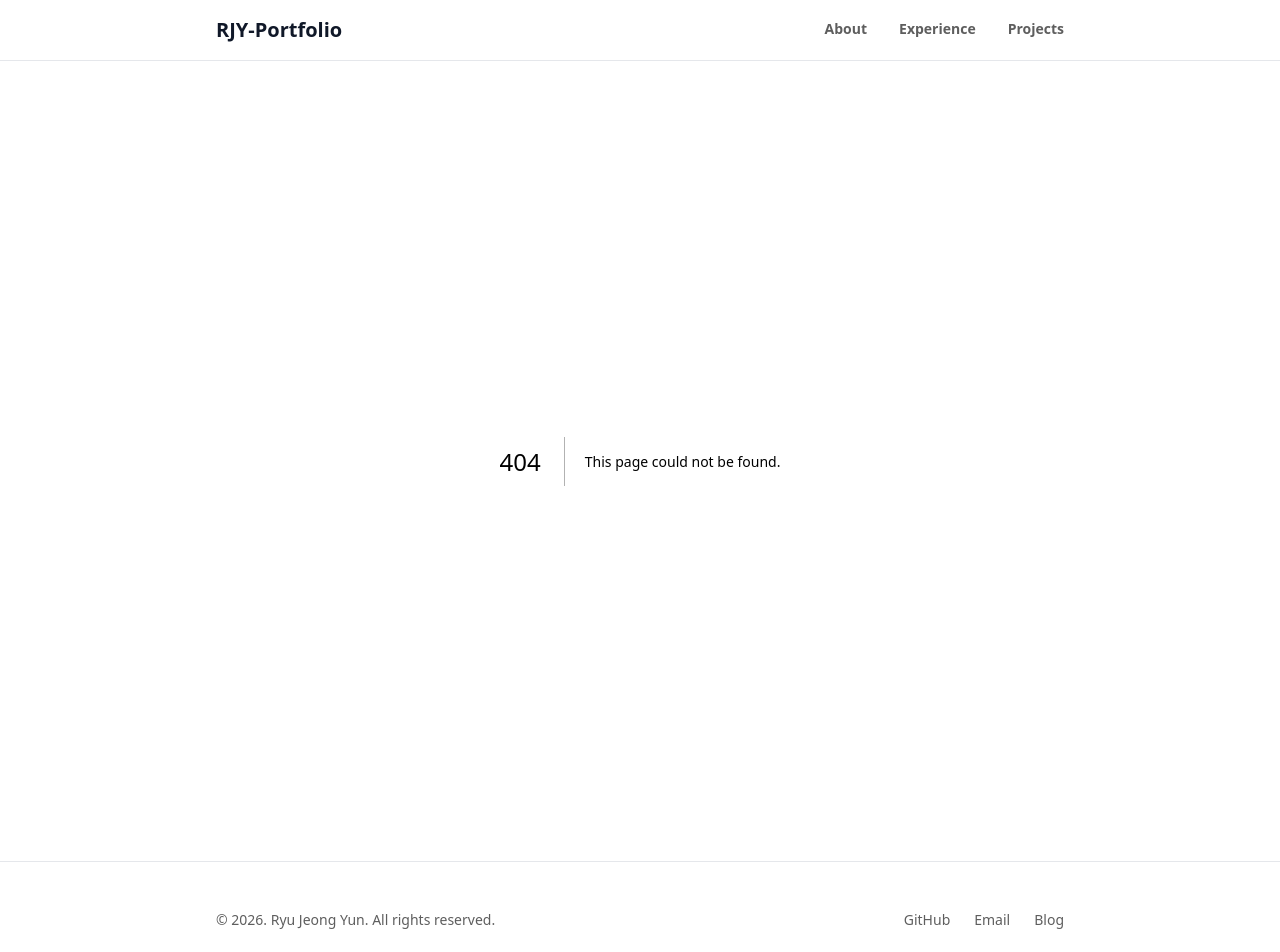
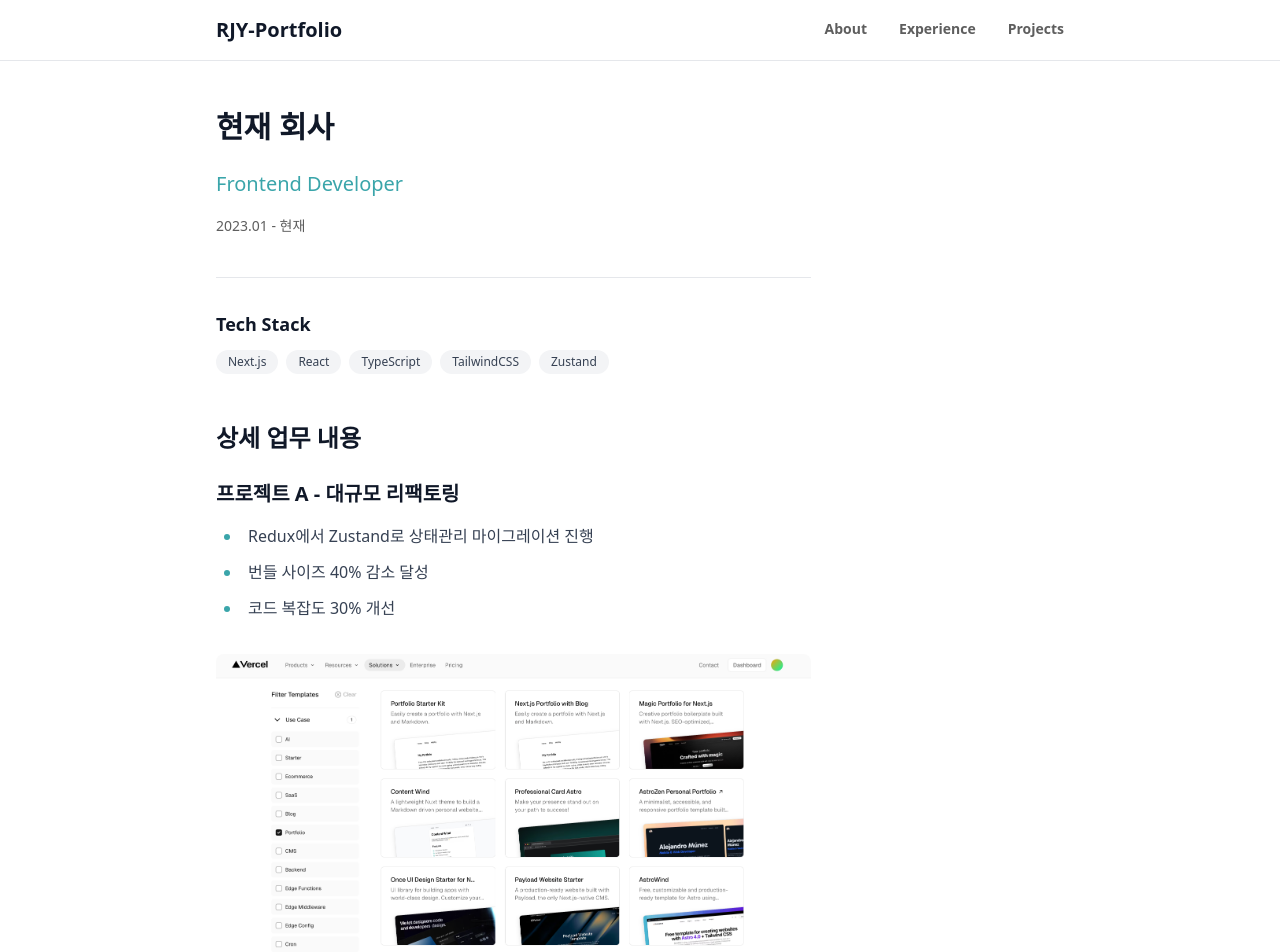
Before and after one commit to meldyssey/rjy-portfolio, a Next.js app: page /experience/company-1 in a window 1280 px wide. Before the commit this address had no page. Shown: the top 952 px of the page. Built offline with nearby package versions, Linux system fonts and the light colour scheme.

Commit message:
feat: experience 페이지 레이아웃 및 내용 추가
- experience 페이지의 초기 레이아웃 구현
- 마크다운 파일을 파싱하여 동적으로 내용을 렌더링

```diff
--- a/package.json
+++ b/package.json
@@ -9,9 +9,11 @@
     "lint": "eslint"
   },
   "dependencies": {
+    "@tailwindcss/typography": "^0.5.19",
     "gray-matter": "^4.0.3",
     "marked": "^17.0.1",
     "next": "15.5.11",
+    "next-mdx-remote": "^5.0.0",
     "react": "19.1.0",
     "react-dom": "19.1.0"
   },
--- /dev/null
+++ b/src/app/experience/[slug]/page.tsx
@@ -0,0 +1,56 @@
+import { getExperienceBySlug } from "@/lib/mdx";
+import { mdxComponents } from "@/lib/mdx-components";
+import { MDXRemote } from "next-mdx-remote/rsc";
+import Image from "next/image";
+import { notFound } from "next/navigation";
+import React from "react";
+
+export default async function Page({
+  params,
+}: {
+  params: Promise<{ slug: string }>;
+}) {
+  const { slug } = await params;
+  const experience = getExperienceBySlug(slug);
+
+  if (!experience) {
+    notFound();
+  }
+
+  const { metadata, content } = experience;
+
+  return (
+    <article className="prose py-12">
+      {/* 헤더 */}
+      <div className="mb-8 pb-6 border-b border-gray-200">
+        <h1 className="text-3xl font-bold text-gray-900 mb-2">
+          {metadata.company}
+        </h1>
+        <p className="text-xl text-primary font-medium mb-2">
+          {metadata.position}
+        </p>
+        <p className="text-sm text-neutral">{metadata.period}</p>
+      </div>
+
+      {/* 기술 스택 */}
+      <div className="mb-6">
+        <h3 className="text-lg font-semibold mb-3">Tech Stack</h3>
+        <div className="flex flex-wrap gap-2">
+          {metadata.techStack.map((tech, i) => (
+            <span
+              key={i}
+              className="px-3 py-1 text-xs font-medium bg-gray-100 text-gray-700 rounded-full"
+            >
+              {tech}
+            </span>
+          ))}
+        </div>
+      </div>
+
+      {/* MDX 본문 */}
+      <div className="mt-8">
+        <MDXRemote source={content} components={mdxComponents} />
+      </div>
+    </article>
+  );
+}
--- a/src/app/globals.css
+++ b/src/app/globals.css
@@ -1,4 +1,5 @@
 @import "tailwindcss";
+@plugin "@tailwindcss/typography";
 
 :root {
   --primary: #3aa5aa;
@@ -37,3 +38,9 @@ body {
 .hover\:border-primary:hover {
   border-color: var(--primary);
 }
+
+.prose {
+  --tw-prose-bullets: var(--primary);
+  --tw-prose-links: var(--primary);
+  --tw-prose-bold: var(--primary);
+}
--- a/src/components/Experiences.tsx
+++ b/src/components/Experiences.tsx
@@ -49,7 +49,7 @@ export function ExperienceItem({ ...experience }: ExperienceProps) {
         {/* 상세보기 링크 */}
         <Link
           href={`/experience/${experience.slug}`}
-          className="inline-flex items-center gap-2 text-sm font-medium text-primary hover:underline"
+          className="inline-flex items-center gap-2 px-4 py-2 text-sm font-medium bg-primary text-white rounded-full hover:opacity-80 transition-all"
         >
           상세보기 →
         </Link>
@@ -71,7 +71,7 @@ export default function Experiences() {
   }));
   return (
     <section id="experience" className="mb-32">
-      <h2 className="mb-12 text-4xl font-bold">Work Experience</h2>
+      <h2 className="mb-12 text-4xl font-bold">Work Experiences</h2>
       {experiences.map((experience) => (
         <ExperienceItem {...experience} key={experience.order} />
       ))}
--- a/src/components/Projects.tsx
+++ b/src/components/Projects.tsx
@@ -57,31 +57,18 @@ export function ProjectItem({ ...project }: ProjectProps) {
             ))}
           </div>
 
-          {/* 상세보기 링크 - 왼쪽 영역 */}
-          <div className="mt-4">
+          {/* 버튼 그룹 */}
+          <div className="flex items-center justify-between gap-4 relative z-20">
+            {/* 상세보기 */}
             <Link
               href={`/projects/${project.slug}`}
-              className="inline-flex items-center gap-2 px-4 py-2 text-sm font-medium bg-primary text-white rounded-full hover:opacity-80 transition-all"
+              className="inline-flex items-center gap-2 px-4 py-2 text-sm font-medium bg-primary text-white rounded-full hover:bg-primary/90 transition-all"
             >
               상세보기 →
             </Link>
-          </div>
-        </div>
 
-        {/* 이미지 - 오른쪽 (데스크톱에서만 표시, 배경) */}
-        {project.image && (
-          <div className="hidden md:block absolute right-0 top-0 bottom-0 w-64 bg-gray-100">
-            <Image
-              src={project.image}
-              alt={project.title}
-              fill
-              className="object-cover"
-            />
-          </div>
-        )}
-
-        {/* GitHub & Demo 버튼 - 이미지 위에 표시 */}
-        <div className="absolute bottom-4 right-4 z-20 flex gap-2">
+            {/* GitHub & Demo */}
+            <div className="flex gap-2">
               {project.github && (
                 <Link
                   href={project.github}
@@ -103,6 +90,20 @@ export function ProjectItem({ ...project }: ProjectProps) {
                 </Link>
               )}
             </div>
+          </div>
+        </div>
+
+        {/* 이미지 - 오른쪽 (데스크톱에서만 표시, 배경) */}
+        {project.image && (
+          <div className="hidden md:block absolute right-0 top-0 bottom-0 w-64 bg-gray-100">
+            <Image
+              src={project.image}
+              alt={project.title}
+              fill
+              className="object-cover"
+            />
+          </div>
+        )}
       </div>
     </article>
   );
--- a/src/content/experiences/company-1.mdx
+++ b/src/content/experiences/company-1.mdx
@@ -23,6 +23,8 @@ techStack:
 - 번들 사이즈 40% 감소 달성
 - 코드 복잡도 30% 개선
 
+![테스트 이미지](/experience/company-1/company-main.png)
+
 ### 프로젝트 B - 신규 기능 개발
 
 - 실시간 채팅 기능 구현
@@ -40,4 +42,3 @@ techStack:
 - 주간 코드 리뷰 세션 진행
 - 기술 문서 작성 및 지식 공유
 - 주니어 개발자 멘토링
-  content/experiences/company-2.mdx
--- /dev/null
+++ b/src/lib/mdx-components.tsx
@@ -0,0 +1,16 @@
+import Image from "next/image";
+import type { MDXComponents } from "mdx/types";
+
+export const mdxComponents: MDXComponents = {
+  // 이미지 컴포넌트
+  img: (props: any) => (
+    <Image
+      {...props}
+      width={800}
+      height={600}
+      className="rounded-lg my-8"
+      alt={props.alt || ""}
+      priority={false}
+    />
+  ),
+};
--- a/src/lib/mdx.ts
+++ b/src/lib/mdx.ts
@@ -91,8 +91,6 @@ export function getPorjectBySlug(slug: string): ProjectData | null {
   const fileContents = fs.readFileSync(fullPath, "utf-8");
   const { data, content } = matter(fileContents);
 
-  console.log(data);
-
   return {
     metadata: data as ProjectMetadata,
     content,
```
Also changed, not shown: public/experience/company-1/company-main.png (added), 1 other file (tests, documents, lock files or other folders). Lines whose indentation alone changed are shown as unchanged.
